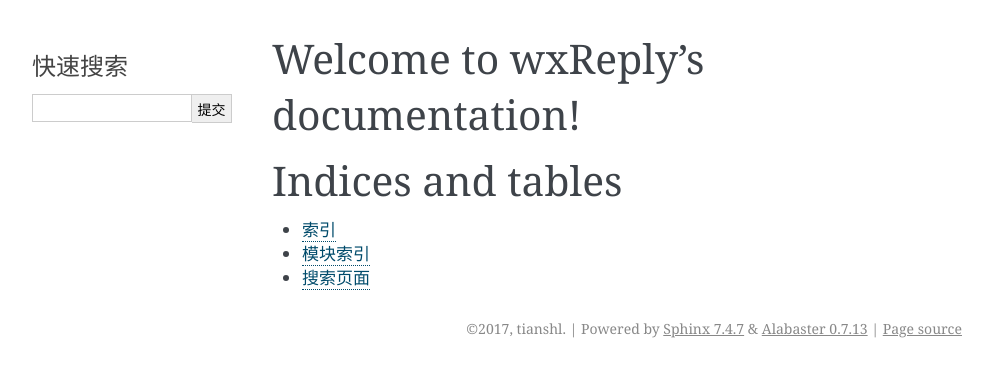
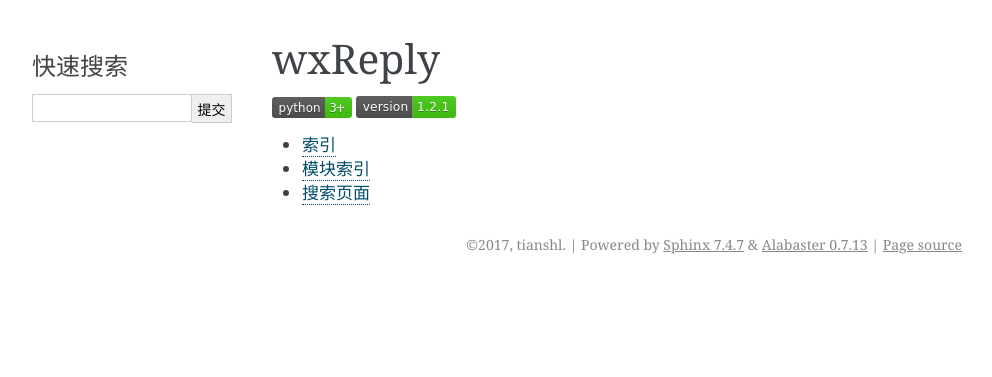
Before and after one commit to tianshl/wxReply, a Sphinx documentation site: the page built from docs/index.rst, in a window 1280 px wide. Shown: the top 377 px of the page, without its empty margins (148-1140 px from the left). Built offline with Sphinx 7.4.7, drawn with Linux system fonts in a browser that asks for light colours.

Commit message:
编辑文档

```diff
--- a/docs/index.rst
+++ b/docs/index.rst
@@ -3,17 +3,16 @@
    You can adapt this file completely to your liking, but it should at least
    contain the root `toctree` directive.
 
-Welcome to wxReply's documentation!
-===================================
+wxReply
+=======
 
-.. toctree::
-   :maxdepth: 2
-   :caption: Contents:
+.. image:: _static/python-3+-brightgreen.svg
+    :width: 80 px
+
+.. image:: _static/version-1.2.1-brightgreen.svg
+    :width: 100 px
 
 
-
-Indices and tables
-==================
 
 * :ref:`genindex`
 * :ref:`modindex`
```
Also changed, not shown: docs/_static/python-3+-brightgreen.svg (added), docs/_static/version-1.2.1-brightgreen.svg (added).
